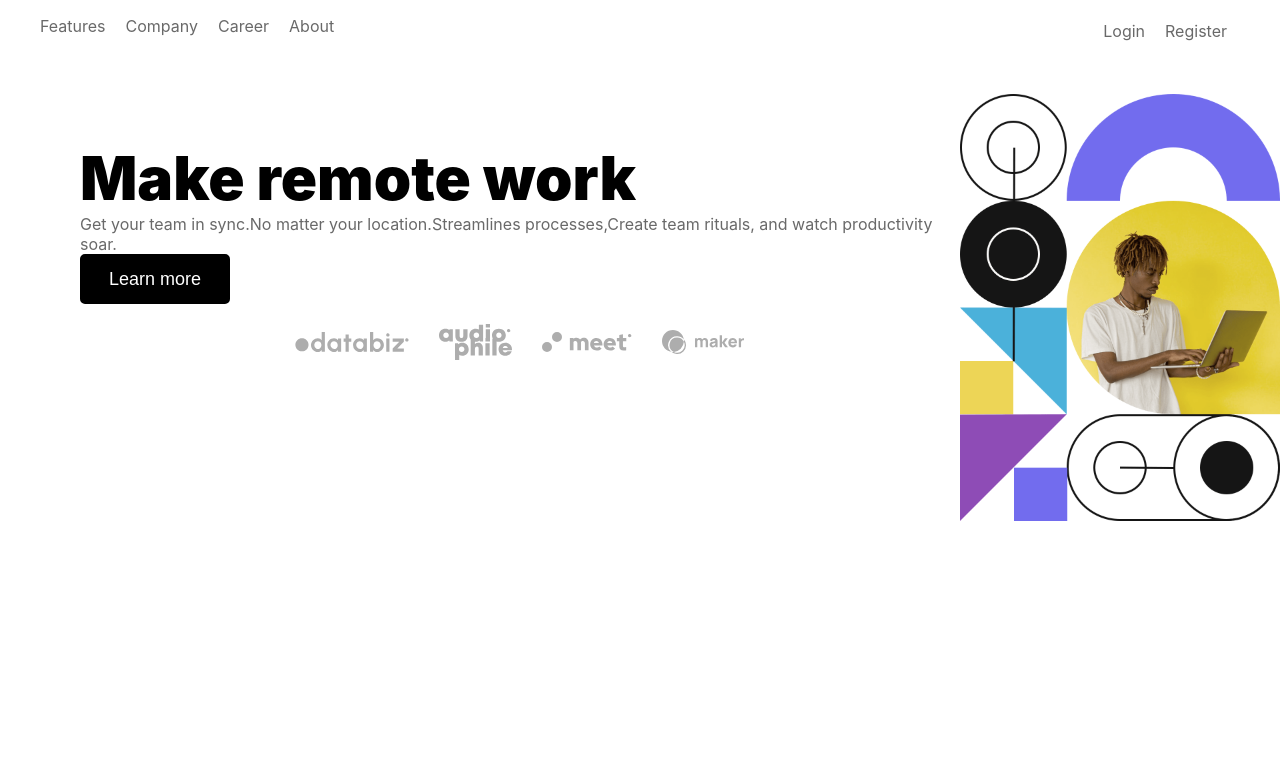
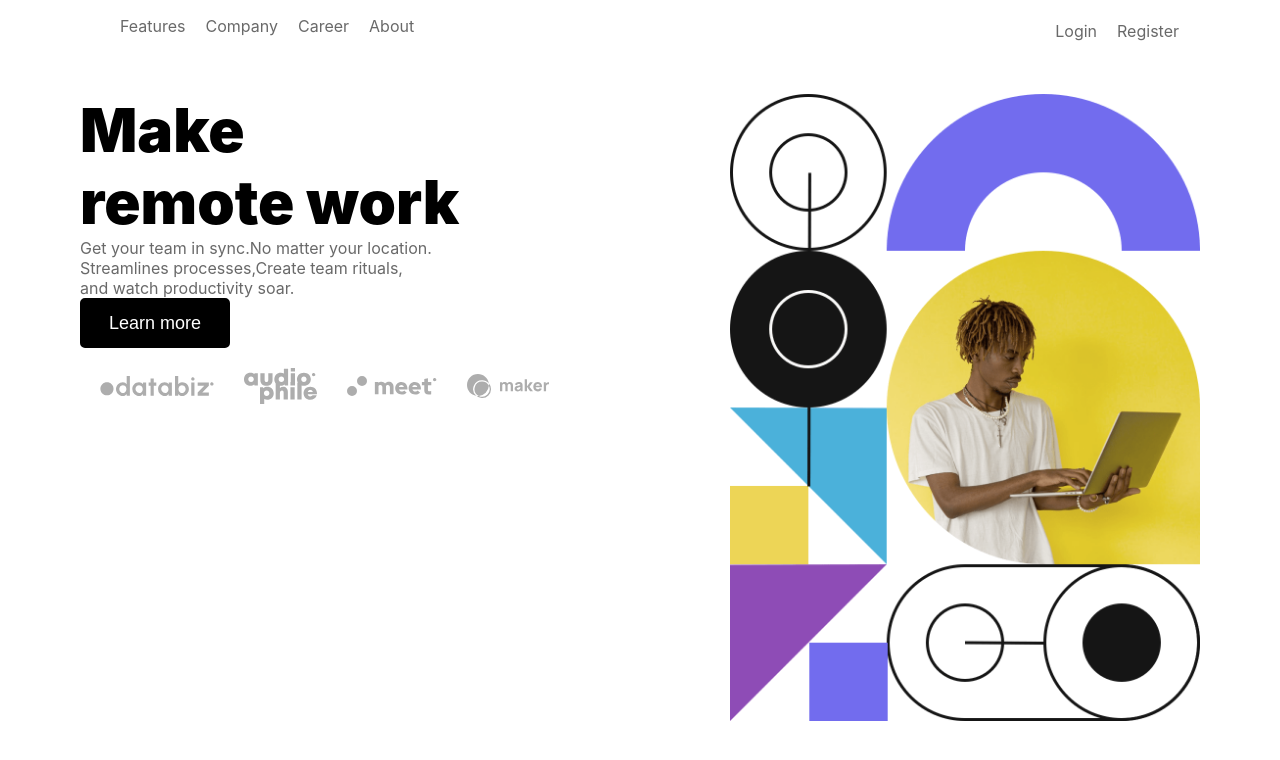
Before and after one commit to ElyesBenKhoud/ForFun-Frontend-Mentor-Intro-SPA, a React (Create React App) app: page / in a window 1280 px wide. Shown: the top 760 px of the page. Built offline with nearby package versions, Linux system fonts and the light colour scheme.

Commit message:
header fixes

```diff
--- a/src/App.css
+++ b/src/App.css
@@ -9,21 +9,26 @@
   display: flex;
   flex-direction: column;
 }
+
+.hedhed{
+  display: flex;
+  flex-direction: row;
+  justify-content: space-between;
+}
 .left {
-    float: left;
     display: flex;
     flex-direction: row;
     gap: 20px;
     list-style-type: none;
     color: hsl(0, 0%, 41%);
     cursor: pointer;
+    margin-left: 5rem;
 }
 .left li:hover{
   color: black;
 }
 
 .right {
-    float: right;
     display: flex;
     flex-direction: row;
     gap: 20px;
@@ -32,6 +37,7 @@
     margin-right: 3rem;
     padding: 5px;
     cursor: pointer;
+    margin-right: 6rem;
 }
 .right li:hover{
   color: black;
@@ -42,16 +48,13 @@
 .Landing-Container{
   display: flex;
   flex-direction: row;
-
-  margin: auto;
-  justify-content: center;
+  justify-content: space-around;
   margin-top: 2rem;
-  margin-left: 5rem;
 }
 
 
 .img-img{
-  width: 25vw;
+  width: 470px;
 }
 
 .title{
@@ -92,7 +95,8 @@
 }
 
 .Left-information{
+display: flex;
+flex-direction: column;
+align-content: space-around;
 
-  margin-top: 3rem;
-  column-gap: 50px;
 }
--- a/src/component/BodyContainer.js
+++ b/src/component/BodyContainer.js
@@ -9,10 +9,15 @@ const BodyContainer = () => {
     <>
       <div className="Landing-Container">
         <div className="Left-information">
-          <div className="title">Make remote work</div>
+          <div className="title">
+            Make <br />
+            remote work
+          </div>
           <div className="desc">
-            Get your team in sync.No matter your location.Streamlines
-            processes,Create team rituals, and watch productivity soar.
+            Get your team in sync.No matter your location.
+            <br />
+            Streamlines processes,Create team rituals,
+            <br /> and watch productivity soar.
           </div>
           <button className="more-btn">Learn more</button>
           <div className="logos">
--- a/src/component/Header.js
+++ b/src/component/Header.js
@@ -3,7 +3,7 @@ import React from "react";
 const Header = () => {
   return (
     <>
-      <header>
+      <header className="hedhed">
         <ul class="left">
           <li>Features</li>
           <li>Company</li>
```
